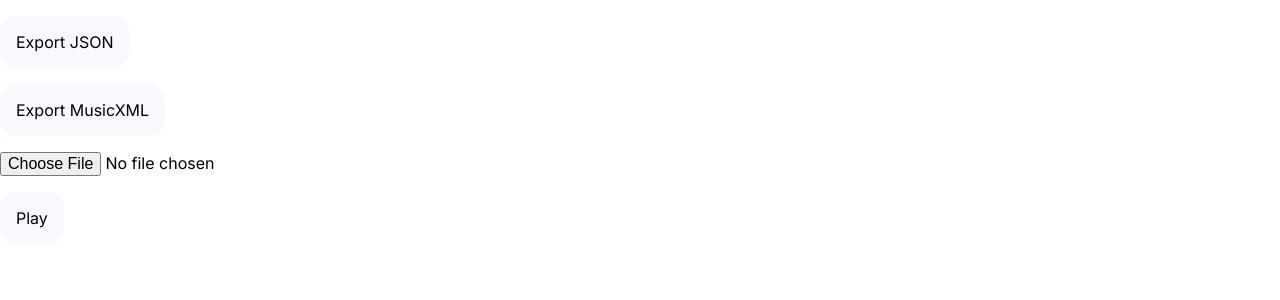
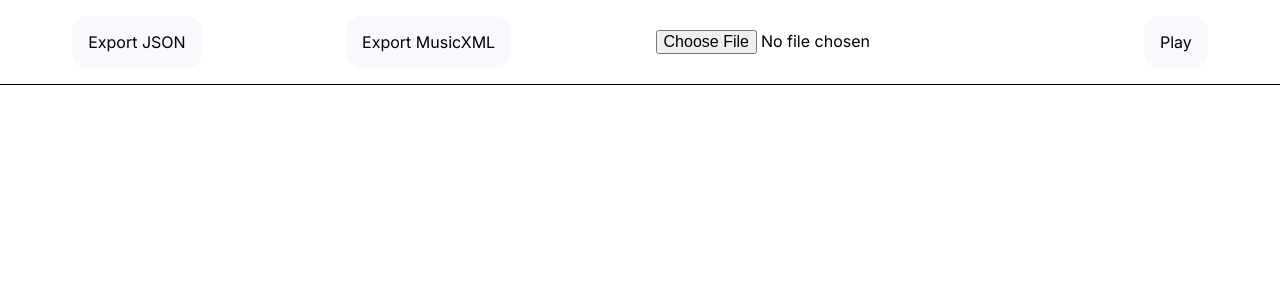
Before and after one commit to Pfannen/beat-canvas, a Next.js app: page /import-export-test in a window 1280 px wide. Shown: the top 300 px of the page. Built offline with nearby package versions, Linux system fonts and the light colour scheme.

Commit message:
Linked sheet music importing to music state

```diff
--- a/app/import-export-test/ImportExportPage.module.css
+++ /dev/null
@@ -1,4 +0,0 @@
-.container > * {
-	display: block;
-	margin-block: 1rem;
-}
--- a/app/import-export-test/page.tsx
+++ b/app/import-export-test/page.tsx
@@ -1,78 +1,13 @@
-'use client';
+import ImportExportPage from "@/components/ui/import-export-test";
+import classes from "./index.module.css";
+import { FunctionComponent } from "react";
 
-import { FunctionComponent, useRef } from 'react';
-import classes from './ImportExportPage.module.css';
-import TaskbarButton from '@/components/ui/taskbar/buttons/taskbar-button';
-import {
-	ohWhatANight,
-	ohWhatANightScore,
-	playMeasures,
-} from '@/utils/audio/play-music';
-import {
-	exportJSONScore,
-	exportMusicXMLScore,
-	importMusicXMLScore,
-} from '@/utils/import-export';
-import { MusicScore } from '@/types/music';
+type ImportExportTestPageProps = {};
 
-interface ImportExportPageProps {}
-
-let curScore: MusicScore | null = ohWhatANightScore;
-
-const ImportExportPage: FunctionComponent<ImportExportPageProps> = () => {
-	const inputRef = useRef<HTMLInputElement>(null);
-
-	return (
-		<div className={classes.container}>
-			<TaskbarButton
-				onClick={() => {
-					if (curScore) exportJSONScore(curScore);
-				}}
-			>
-				Export JSON
-			</TaskbarButton>
-			<TaskbarButton
-				onClick={() => {
-					if (curScore) exportMusicXMLScore(curScore);
-				}}
-			>
-				Export MusicXML
-			</TaskbarButton>
-			<input
-				type="file"
-				ref={inputRef}
-				accept=".xml, MUSICXML"
-				onChange={() => {
-					console.log('hit');
-					if (!inputRef.current || !inputRef.current.files) {
-						console.log('no file');
-						return;
-					}
-
-					const file = inputRef.current.files[0];
-					console.log(file.type);
-					// TODO: Allow musicxml files to bring back the IF check
-					if (
-						true /* file.type === 'text/xml' || file.type === 'application/xml' */
-					) {
-						importMusicXMLScore(file, (musicScore) => {
-							if (musicScore) curScore = musicScore;
-							console.log(musicScore);
-						});
-					}
-				}}
-			/>
-
-			<TaskbarButton
-				onClick={() => {
-					if (curScore && curScore.parts)
-						playMeasures(curScore.parts[0].measures);
-				}}
-			>
-				Play
-			</TaskbarButton>
-		</div>
-	);
+const ImportExportTestPage: FunctionComponent<
+  ImportExportTestPageProps
+> = () => {
+  return <ImportExportPage />;
 };
 
-export default ImportExportPage;
+export default ImportExportTestPage;
--- a/app/page.tsx
+++ b/app/page.tsx
@@ -1,9 +1,11 @@
 import MusicProvider from "@/components/providers/music";
 import Workspace from "@/components/ui/workspace";
+import ImportExportTest from "@/components/ui/import-export-test";
 
 export default function Home() {
   return (
     <MusicProvider>
+      <ImportExportTest />
       <Workspace />
     </MusicProvider>
   );
--- a/components/providers/music/hooks/useMeasures/index.tsx
+++ b/components/providers/music/hooks/useMeasures/index.tsx
@@ -28,16 +28,21 @@ const useMeasures = (initialMeasures?: Measure[]) => {
     });
   };
 
+  const replaceMeasures = (measures: Measure[]) => {
+    setMeasures(measures);
+  };
+
   const getMeasures = (index: number, count: number) => {
     return measures.slice(index, index + count);
   };
-  return { measures, invokeMeasureModifier, getMeasures };
+  return { measures, replaceMeasures, invokeMeasureModifier, getMeasures };
 };
 
 useMeasures.initialState = {
   measures: [],
   invokeMeasureModifier: () => {},
   getMeasures: () => [],
+  replaceMeasures: () => {},
 };
 
 export default useMeasures;
--- /dev/null
+++ b/components/ui/import-export-test/index.module.css
@@ -0,0 +1,7 @@
+.container {
+  display: flex;
+  justify-content: space-around;
+  align-items: center;
+  padding-block: 1rem;
+  border-bottom: 1px solid black;
+}
--- /dev/null
+++ b/components/ui/import-export-test/index.tsx
@@ -0,0 +1,84 @@
+"use client";
+
+import { FunctionComponent, useRef } from "react";
+import classes from "./index.module.css";
+import TaskbarButton from "@/components/ui/taskbar/buttons/taskbar-button";
+import {
+  ohWhatANight,
+  ohWhatANightScore,
+  playMeasures,
+} from "@/utils/audio/play-music";
+import {
+  exportJSONScore,
+  exportMusicXMLScore,
+  importMusicXMLScore,
+} from "@/utils/import-export";
+import { MusicScore } from "@/types/music";
+import { useMusic } from "@/components/providers/music";
+
+interface ImportExportPageProps {}
+
+let curScore: MusicScore | null = ohWhatANightScore;
+
+const ImportExportPage: FunctionComponent<ImportExportPageProps> = () => {
+  const inputRef = useRef<HTMLInputElement>(null);
+  const music = useMusic();
+
+  return (
+    <div className={classes.container}>
+      <TaskbarButton
+        onClick={() => {
+          if (curScore) exportJSONScore(curScore);
+        }}
+      >
+        Export JSON
+      </TaskbarButton>
+      <TaskbarButton
+        onClick={() => {
+          if (curScore) exportMusicXMLScore(curScore);
+        }}
+      >
+        Export MusicXML
+      </TaskbarButton>
+      <input
+        type="file"
+        ref={inputRef}
+        accept=".xml, .musicxml"
+        onChange={() => {
+          console.log("hit");
+          if (!inputRef.current || !inputRef.current.files) {
+            console.log("no file");
+            return;
+          }
+
+          const file = inputRef.current.files[0];
+          console.log(file.type);
+          // TODO: Allow musicxml files to bring back the IF check
+          if (
+            true /* file.type === 'text/xml' || file.type === 'application/xml' */
+          ) {
+            importMusicXMLScore(file, (musicScore) => {
+              if (musicScore) {
+                curScore = musicScore;
+                music.replaceMeasures(musicScore.parts[0].measures);
+              }
+
+              console.log(musicScore);
+            });
+          }
+        }}
+      />
+
+      <TaskbarButton
+        onClick={() => {
+          if (curScore && curScore.parts)
+            playMeasures(curScore.parts[0].measures);
+        }}
+      >
+        Play
+      </TaskbarButton>
+    </div>
+  );
+};
+
+export default ImportExportPage;
--- a/lib/notes/ui/note-body/index.module.css
+++ b/lib/notes/ui/note-body/index.module.css
@@ -16,8 +16,10 @@
 
 .hole {
   position: absolute;
-  width: 75%;
+  aspect-ratio: 1.5/1;
+  /* width: 75%; */
   height: 75%;
   border-radius: 50%;
   background-color: white;
+  /* transform: rotate(-15deg); */
 }
```
Also changed, not shown: utils/import-export/exportMusicXML.ts (+46 -46 lines), 2 other files (tests, documents, lock files or other folders).
